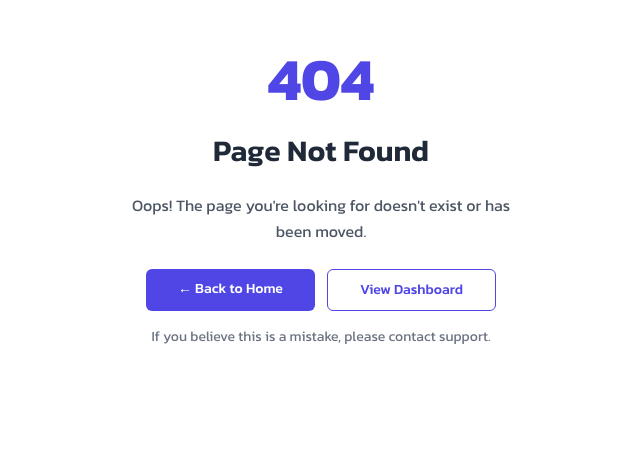
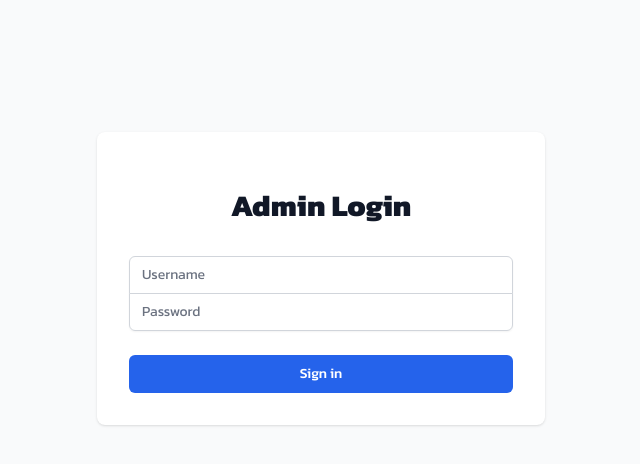
Before and after one commit to takitajwar17/lyceum-iubat-hackathon, a Next.js app: page /admin/login in a window 1280 px wide. Before the commit this address had no page. Shown: the part 122-586 px from the top of the page, without its empty margins (319-959 px from the left). Built offline with nearby package versions, Linux system fonts and the light colour scheme.

Commit message:
Add Admin Login

```diff
--- /dev/null
+++ b/app/admin/layout.jsx
@@ -0,0 +1,27 @@
+"use client";
+
+import { usePathname } from "next/navigation";
+import AdminHeader from "./components/AdminHeader";
+
+export default function AdminLayout({ children }) {
+  const pathname = usePathname();
+  const isLoginPage = pathname === "/admin/login";
+
+  // Don't show header on login page
+  if (isLoginPage) {
+    return <div className="min-h-screen bg-gray-50">{children}</div>;
+  }
+
+  return (
+    <div className="min-h-screen bg-gray-50">
+      <AdminHeader />
+      <div className="pt-16 px-4 sm:px-6 lg:px-8">
+        <div className="max-w-7xl mx-auto">
+          <div className="bg-white rounded-lg shadow-sm p-6 my-6">
+            {children}
+          </div>
+        </div>
+      </div>
+    </div>
+  );
+}
--- /dev/null
+++ b/app/admin/login/page.jsx
@@ -0,0 +1,114 @@
+"use client";
+
+import { useState, useEffect } from "react";
+import { useRouter } from "next/navigation";
+import Cookies from "js-cookie";
+
+export default function AdminLogin() {
+  const [credentials, setCredentials] = useState({ username: "", password: "" });
+  const [error, setError] = useState("");
+  const router = useRouter();
+
+  useEffect(() => {
+    // Check if already authenticated
+    const adminAuth = Cookies.get("adminAuth");
+    if (adminAuth) {
+      router.push("/admin");
+    }
+  }, [router]);
+
+  const handleSubmit = async (e) => {
+    e.preventDefault();
+    setError("");
+
+    try {
+      const response = await fetch("/api/admin/auth", {
+        method: "POST",
+        headers: {
+          "Content-Type": "application/json",
+        },
+        body: JSON.stringify(credentials),
+      });
+
+      if (response.ok) {
+        const base64Credentials = btoa(`${credentials.username}:${credentials.password}`);
+        // Set both cookie and sessionStorage
+        Cookies.set("adminAuth", base64Credentials, { path: "/" });
+        sessionStorage.setItem("adminAuth", base64Credentials);
+
+        // Force a hard redirect to /admin
+        window.location.href = "/admin";
+      } else {
+        const data = await response.json();
+        setError(data.error || "Invalid credentials");
+      }
+    } catch (error) {
+      console.error("Login error:", error);
+      setError("An error occurred. Please try again.");
+    }
+  };
+
+  return (
+    <div className="min-h-screen flex items-center justify-center bg-gray-50">
+      <div className="max-w-md w-full space-y-8 p-8 bg-white rounded-lg shadow">
+        <div>
+          <h2 className="mt-6 text-center text-3xl font-extrabold text-gray-900">
+            Admin Login
+          </h2>
+        </div>
+        <form className="mt-8 space-y-6" onSubmit={handleSubmit}>
+          {error && (
+            <div className="bg-red-100 border border-red-400 text-red-700 px-4 py-3 rounded">
+              {error}
+            </div>
+          )}
+          <div className="rounded-md shadow-sm -space-y-px">
+            <div>
+              <label htmlFor="username" className="sr-only">
+                Username
+              </label>
+              <input
+                id="username"
+                name="username"
+                type="text"
+                required
+                className="appearance-none rounded-none relative block w-full px-3 py-2 border border-gray-300 placeholder-gray-500 text-gray-900 rounded-t-md focus:outline-none focus:ring-blue-500 focus:border-blue-500 focus:z-10 sm:text-sm"
+                placeholder="Username"
+                value={credentials.username}
+                onChange={(e) =>
+                  setCredentials({ ...credentials, username: e.target.value })
+                }
+              />
+            </div>
+            <div>
+              <label htmlFor="password" className="sr-only">
+                Password
+              </label>
+              <input
+                id="password"
+                name="password"
+                type="password"
+                required
+                className="appearance-none rounded-none relative block w-full px-3 py-2 border border-gray-300 placeholder-gray-500 text-gray-900 rounded-b-md focus:outline-none focus:ring-blue-500 focus:border-blue-500 focus:z-10 sm:text-sm"
+                placeholder="Password"
+                value={credentials.password}
+                onChange={(e) =>
+                  setCredentials({ ...credentials, password: e.target.value })
+                }
+              />
+            </div>
+          </div>
+
+          <div>
+            <button
+              type="submit"
+              className="group relative w-full flex justify-center py-2 px-4 border border-transparent text-sm font-medium rounded-md text-white bg-blue-600 hover:bg-blue-700 focus:outline-none focus:ring-2 focus:ring-offset-2 focus:ring-blue-500"
+            >
+              Sign in
+            </button>
+          </div>
+        </form>
+      </div>
+    </div>
+  );
+}
```
